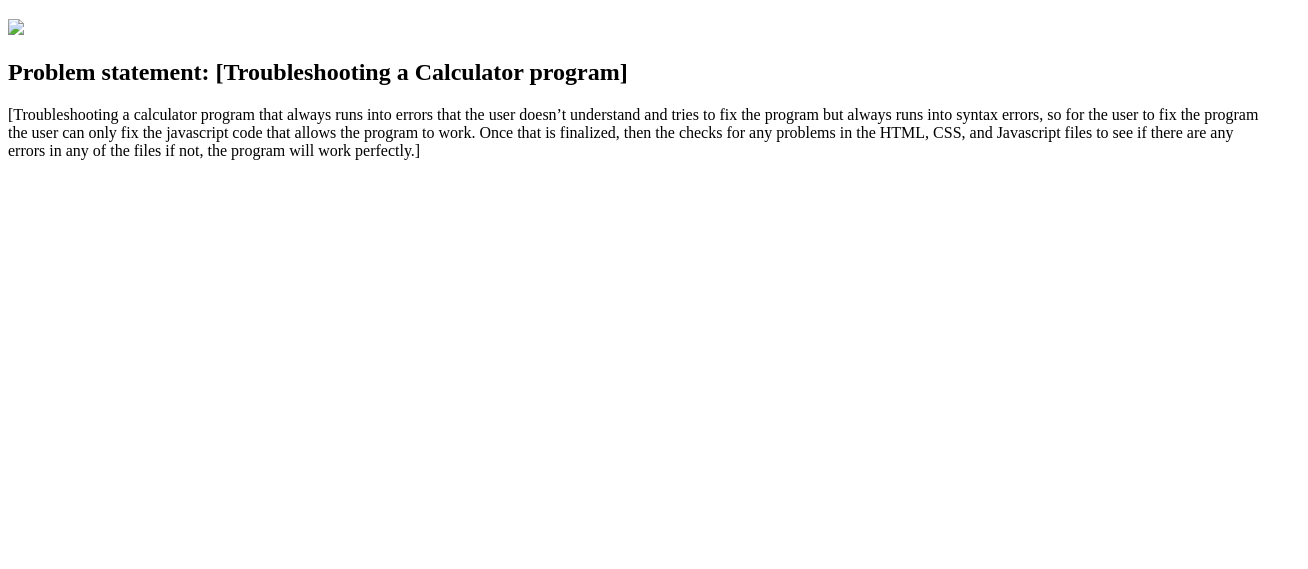
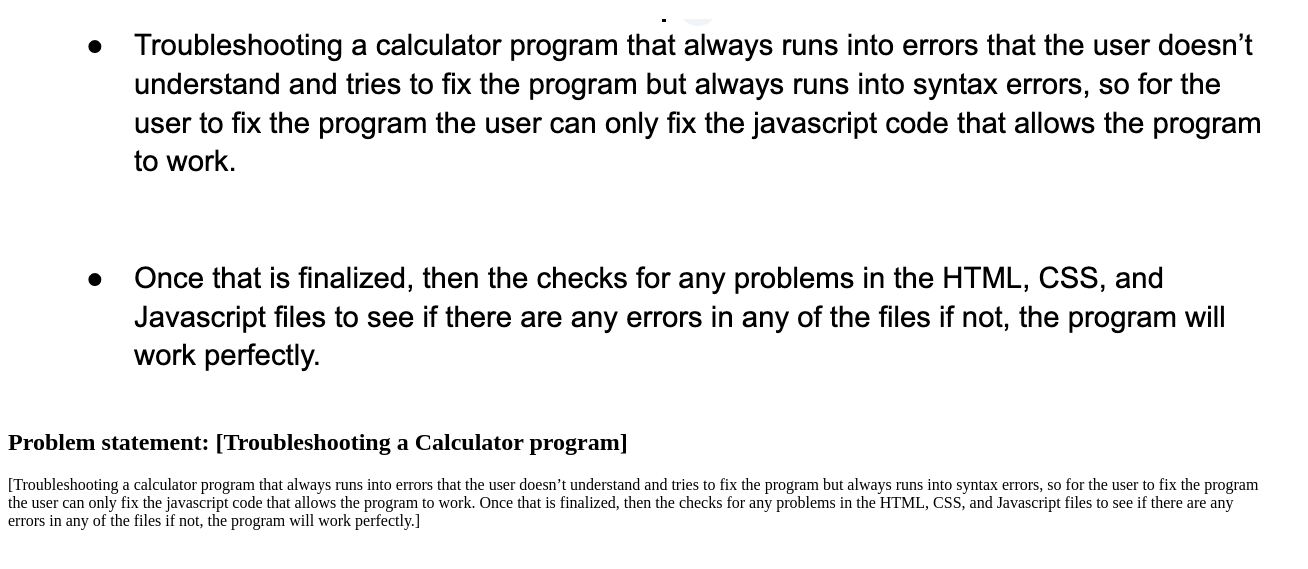
Before and after one commit to GlowingEel18/index4.html, a plain HTML site: page index.html in a window 1280 px wide. Shown: the part 61-630 px from the top of the page, 1308 px wide, since content can reach past the window. Drawn offline with Linux system fonts and the light colour scheme.

Commit message:
Update index.html

```diff
--- a/index.html
+++ b/index.html
@@ -2,7 +2,7 @@
 <html>
   <h1>[Hardik Marlapudi]</h1>
 <section class="assign">
-<img src= "Screenshot 2024-01-25 at 2.16.46 PM.png"/>
+<img src="images/Problem_statement.png"/>
 <section class="assign-det">
 <h2>Problem statement: [Troubleshooting a Calculator program]</h2>
 <p>
```
